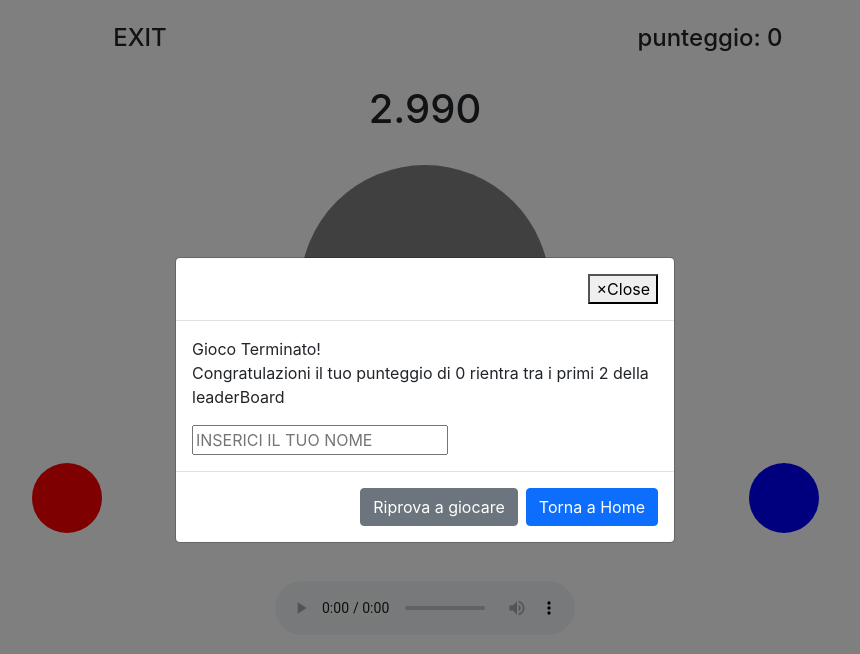
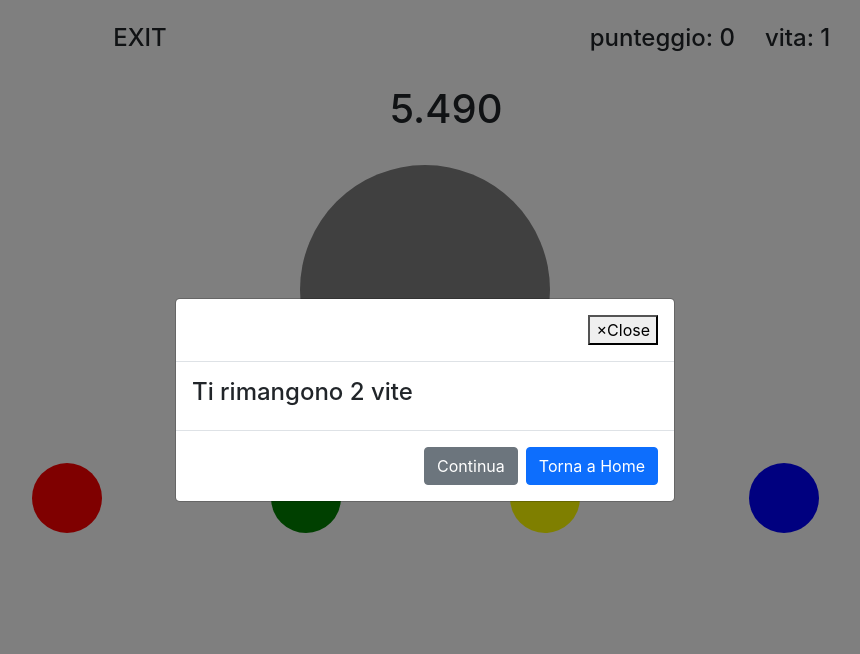
Before and after one commit to giovabiancia/the-incredible-colors-buzzer, a React (Create React App) app: page /game in a window 1280 px wide. Both pictures are taken after a click on the element 281 px from the left and 497 px from the top of the page. Shown: the top 654 px of the page, without its empty margins (215-1075 px from the left). Built offline with nearby package versions, Linux system fonts and the light colour scheme; no server answers.

Commit message:
funzionalità vite

```diff
--- a/src/components/Game/Header.tsx
+++ b/src/components/Game/Header.tsx
@@ -1,14 +1,14 @@
 import React from 'react'
 import { Container, Row, Col } from 'react-bootstrap'
 import { useHistory } from 'react-router-dom';
-import { useSelector, useDispatch,RootStateOrAny } from "react-redux";
+
 interface Header {
     punteggio: number;
+    vita:number
 }
 
 const Header=(props:Header)=> {
-    const punteggio = useSelector((state: RootStateOrAny) => {
-    return state.punteggio})
+
     const history = useHistory()
 
     const goToHome=()=>{
@@ -20,7 +20,10 @@ const Header=(props:Header)=> {
             <Row  className="mb-100">
                 <Col className="center mt-4">
                     <h4 className="handler" onClick={goToHome}>Exit</h4></Col>
-                <Col className="center mt-4"><h4>punteggio: {props.punteggio}</h4></Col>
+                <Col className="center mt-4">
+                    <h4>punteggio: {props.punteggio}</h4>
+                    <h4 style={{marginLeft:30}}>vita: {props.vita}</h4>
+                </Col>
             </Row>
 
     )
--- a/src/context/GameContext.js
+++ b/src/context/GameContext.js
@@ -10,7 +10,6 @@ export const GameProvider = (props) => {
     axios
       .get("https://my-json-server.typicode.com/giovabiancia/demo/posts")
       .then((response) => {
-        console.log(response.data);
         setGame(response.data);
       });
   }, []);
--- a/src/pages/Game.tsx
+++ b/src/pages/Game.tsx
@@ -1,12 +1,10 @@
-import React , {useCallback, useEffect, useState, useContext} from 'react'
+import React , { useEffect, useState, useContext} from 'react'
 import { Container, Row, Col, Modal, Button } from 'react-bootstrap'
 import Header from '../components/Game/Header'
-import Countdown from 'react-countdown';
-import { useSelector, useDispatch } from "react-redux";
 import { useHistory } from 'react-router-dom';
 import { GameContext } from './../context/GameContext';
 import ReactAudioPlayer from 'react-audio-player';
-import  axios  from 'axios';
+
 
 
 
@@ -28,6 +26,7 @@ const Game:React.FC=()=> {
     const [gameDuration, setGameDuration] = useState(10)
     const [game,setGame] = useContext(GameContext)
     const [champion, setChampion] = useState(false)
+    const [vita, setVita] = useState(1)
     const [buttonColors, setButtonColors] = useState(['red', 'green', 'yellow', 'blue'])
 
     const gameDurationFixed = 10
@@ -35,28 +34,24 @@ const Game:React.FC=()=> {
 
 
 
-  const tick = (click:boolean, timeClick:number) => {
+  const tick = (click:boolean) => {
     var end:Date = new Date();
+      // se clicca bottone fai partire un nuovo intervallo
+        if (click) {
 
-      // se è il click del bottone.. clearInterval
-        if (click) {
-            console.log('tempo trascorso in secondi'+ (gameDuration- secondi))
-            console.log('secondi '+ secondi)
-            console.log('millisecondi '+ millisecondi)
             let timeNow = secondi + (millisecondi/1000)
-            console.log('timeNow secondi + millisecondi '+ timeNow)
-
+            // se il tempo è maggiore di 1/5 diminuisci dal tempo totale 0,2
             if(timeNow > gameDurationFixed/5){
-                // se il tempo è maggiore di 1/5
                 clearInterval(intervalID)
                 end.setSeconds(end.getSeconds() + gameDuration );
                 setGameDuration((prev)=>prev-0.2)
             }else{
+                // altrimenti riparti da 1/5 del totale del tempo
                 clearInterval(intervalID)
                 end.setSeconds(end.getSeconds() + gameDurationFixed/5 );
-               //
             }
         }else{
+            // se non è un click fai partire il tempo
             end.setSeconds(end.getSeconds() + gameDuration); // 10 s
         }
         setStart((prev) => !prev)
@@ -72,7 +67,6 @@ const Game:React.FC=()=> {
                 setMillisecondi(0)
                 setOver(true)
                 setShowModal(true)
-
                 checkConditions()
 
             }else{
@@ -87,12 +81,8 @@ const Game:React.FC=()=> {
   };
 
 
-
-
  // in un tempo che va da 0.5 a 1.5 la luce centrale mostra un colore.
     useEffect(() => {
-
-
         let min = 0.5;
         let max = 1.5;
         let randomRange = Math.random() * (max - min) + min;
@@ -100,56 +90,46 @@ const Game:React.FC=()=> {
             const colorsArray = ["red","blue","green","yellow"];
             const random = Math.floor(Math.random() * colorsArray.length);
             setMainColor(colorsArray[random])
-            tick(false, 0 )
-            /* saveDate() */
+            tick(false )
         },randomRange*1000);
-        // Il tempo parte dopo randomRange
     }, [restart])
 
 
-
     useEffect(() => {
+        setOver(false)
         setChampion(false);
-
-
         var starts = Date.now()
         setTimeStart(()=>starts)
-      /* console.log('useEffect: start time'+starts) */
+        console.log('timeStart:'+ timeStart)
+
     }, [start])
-
-
 
 
     const handleButtonClick=(color:string, timeClick:number) => {
         let buttonSound = new Audio("/buttonSound.wav")
         buttonSound.play()
-
-
         // CAMBIA ORDINE AI COLORI
-
         var randomOrder = buttonColors.sort(func);
-
         function func(a:string, b:string) {
         return 0.5 - Math.random();
         }
-
         setButtonColors(randomOrder)
-
-        if(color==mainColor){
+        if(color===mainColor){
             // se il click è giusto faccio ripartire un altro timer
-            tick(true,  Date.now())
+            tick(true)
 
             // cambio i colori ai bottoni in modo casuale
             const colorsArray = ["red","blue","green","yellow"];
             const random = Math.floor(Math.random() * colorsArray.length);
             setMainColor(colorsArray[random])
 
-            // assegno un punteggio in base al range di tempo
+            // assegno un punteggio in base al range di tempo rimanente sull' orologio in quel momento
+            console.log('timestart', timeStart)
             let timeDifference = (timeClick-timeStart) /1000
-            let middle= (gameDuration/3)*2
-            let last = (gameDuration/3)
+            let middle= (gameDurationFixed/3)*2
+            let last = (gameDurationFixed/3)
 
-            if (timeDifference<gameDuration && timeDifference>middle){
+            if (timeDifference<gameDurationFixed && timeDifference>middle){
                 setPunteggio((prev)=>prev+50)
 
             }else if (timeDifference<middle && timeDifference>last){
@@ -157,7 +137,6 @@ const Game:React.FC=()=> {
             }else if (timeDifference<last && timeDifference>0){
                 setPunteggio((prev)=>prev+10)
             }
-
         }
         if(color!==mainColor) {
             // se sbaglia mostro modal azzero intervallo
@@ -165,6 +144,7 @@ const Game:React.FC=()=> {
             clearInterval(intervalID);
             setIntervalID(-1);
             setMainColor('gray')
+            setOver(true);
         }else if(over){
             setShowModal(true);
         }
@@ -175,22 +155,28 @@ const Game:React.FC=()=> {
     const handleCloseModal = () => {
         setShowModal(false)
         setPlayerName('')
+        if(vita===3){
             setPunteggio(0)
-        setOver(false)
+        }
+        setOver(true)
         setGameDuration(10)
     }
 
     const handleTryAgain=()=>{
         // salvo la giocata
+        handleCloseModal()
+        setShowInputModal(false)
+        // ricomincia
+        setRestart((prev) =>!prev)
+        if (vita === 3 ){
+            setVita(0)
             let objGame = {
                 playerName: playerName,
                 punteggio: punteggio,
             }
             setGame((prev:any) =>[...prev, objGame ])
-        handleCloseModal()
-        setShowInputModal(false)
-        // ricomincia
-        setRestart((prev) =>!prev)
+        }
+        setVita((prev)=>prev+1)
     }
     const goToHome=()=>{
         // torna alla home
@@ -201,7 +187,6 @@ const Game:React.FC=()=> {
 
     const checkConditions = ()=>{
         // se sono le prime 10 giocate salvali tutti ho messo 2 per semplificare il debug
-
         if (game.length < 2){
             setShowInputModal(true)
         }
@@ -213,9 +198,11 @@ const Game:React.FC=()=> {
                 console.log('punteggi passati:'+ oldPoint)
 
                 if(punteggio>oldPoint){
+                    // se è tra i migliori 2
                     if(i<2){
                         setShowInputModal(true)
                     }
+                    // se è il migliore
                     if(i===1){
                         console.log('you are the champion')
                         setChampion(true)
@@ -230,14 +217,12 @@ const Game:React.FC=()=> {
     return (
         <Container>
 
-            <Header punteggio ={punteggio}></Header>
+            <Header punteggio ={punteggio} vita={vita}></Header>
             <Row>
-                <Col className=" mt-4 mb-4">
-                  {/*   <h1>{`${s.toString().padStart(2, '0')}`}</h1> */}
-                  <div >
-                    <h1 style={{textAlign: 'center'}}>{secondi}.{millisecondi}</h1>
+                <Col className=" mt-4 mb-4 center">
+                  <div style={{height:'fit-content', width:200}}>
+                    <h1 style={{marginLeft:65}} >{secondi}.{millisecondi}</h1>
                   </div>
-
                 </Col>
             </Row>
             <Row >
@@ -257,7 +242,7 @@ const Game:React.FC=()=> {
                     muted={over}
                     loop
                     volume={0.4}
-                    controls
+
                     />
                 </Col>
             </Row>
@@ -268,6 +253,7 @@ const Game:React.FC=()=> {
                 <Modal.Header closeButton >
                 <Modal.Title></Modal.Title>
                 </Modal.Header>
+                {vita ===3 ?
                     <Modal.Body>Gioco Terminato!
                     {champion && <h4>Sei il campione !!</h4>}
 
@@ -276,12 +262,17 @@ const Game:React.FC=()=> {
                         <p >Congratulazioni il tuo punteggio di {punteggio} rientra tra i primi 2 della leaderBoard</p>
                         <input placeholder="inserici il tuo nome" type="text"  maxLength={3} value={playerName} onChange={(e)=>setPlayerName(e.target.value)}></input>
                     </div>
+                    }
+                    </Modal.Body>:
+                    <Modal.Body>
+                            <h4> Ti rimangono {3-vita} vite</h4>
 
+                    </Modal.Body>
                 }
-                </Modal.Body>
+
                 <Modal.Footer>
                 <Button variant="secondary" onClick={handleTryAgain}>
-                    Riprova a giocare
+                   {vita === 3 ? "Riprova a giocare":"Continua" }
                 </Button>
                 <Button variant="primary" onClick={goToHome}>
                     Torna a Home
```
Lines whose indentation alone changed are shown as unchanged.
